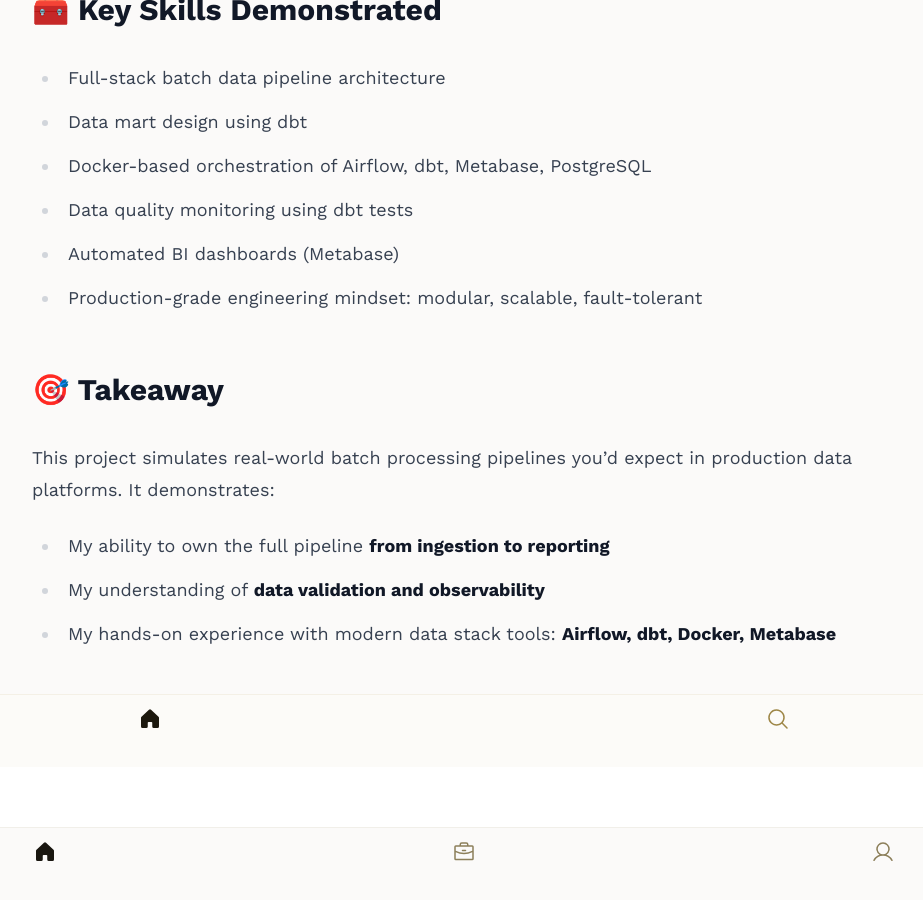
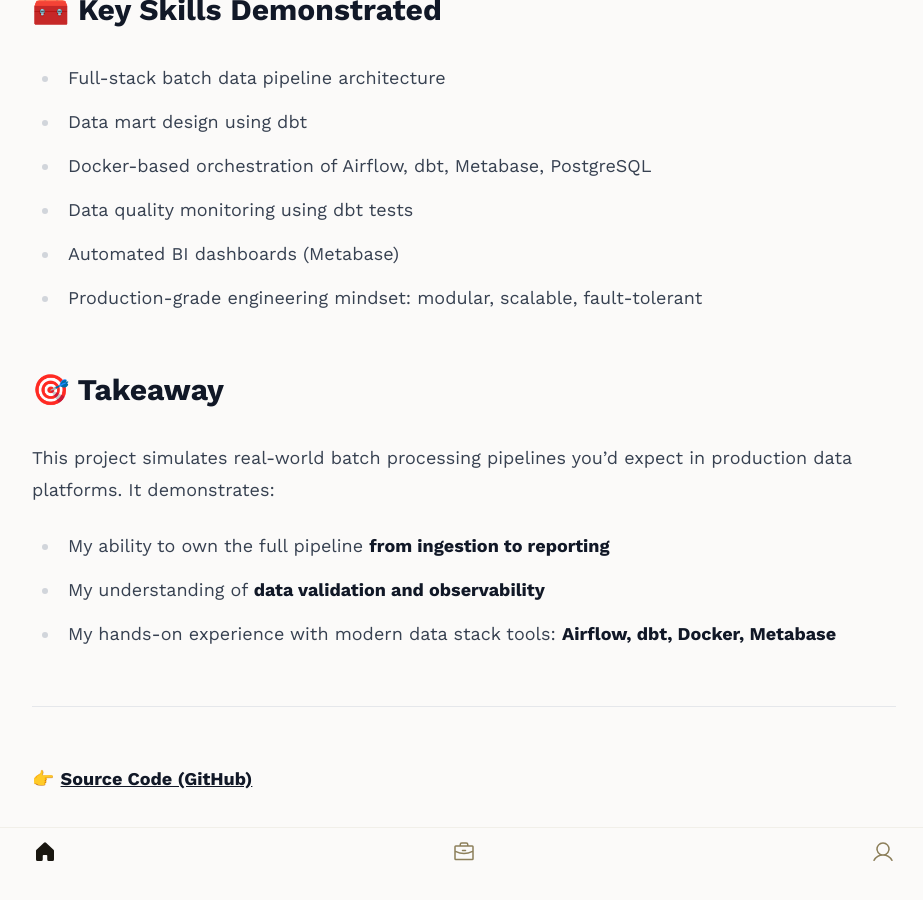
Before and after one commit to namikimlab/namikimlab.github.io, a Jekyll site: the page built from _projects/card-data-mart.md, in a window 1280 px wide and 900 px high, scrolled down 6974 px. Shown: the whole window, without its empty margins (176-1099 px from the left). Built offline with Jekyll 4.4.1, drawn with Linux system fonts in a browser that asks for light colours; nearby versions of some CDN libraries.

Commit message:
Update link

```diff
--- a/_projects/card-data-mart.md
+++ b/_projects/card-data-mart.md
@@ -124,3 +124,6 @@ This project simulates real-world batch processing pipelines you'd expect in pro
 - My ability to own the full pipeline **from ingestion to reporting**
 - My understanding of **data validation and observability**
 - My hands-on experience with modern data stack tools: **Airflow, dbt, Docker, Metabase**
+
+---
+👉 [**Source Code (GitHub)**](https://github.com/namikimlab/card-data-mart)
```
